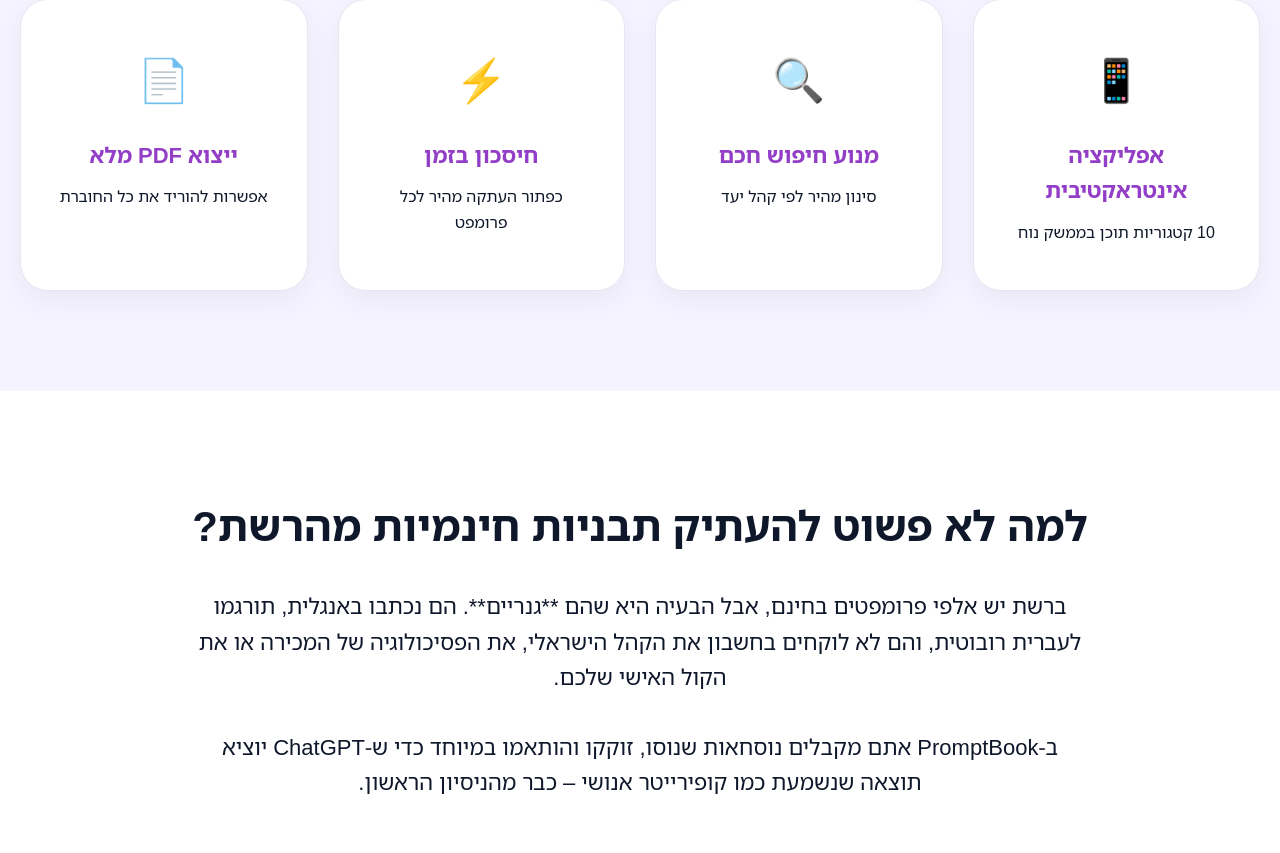
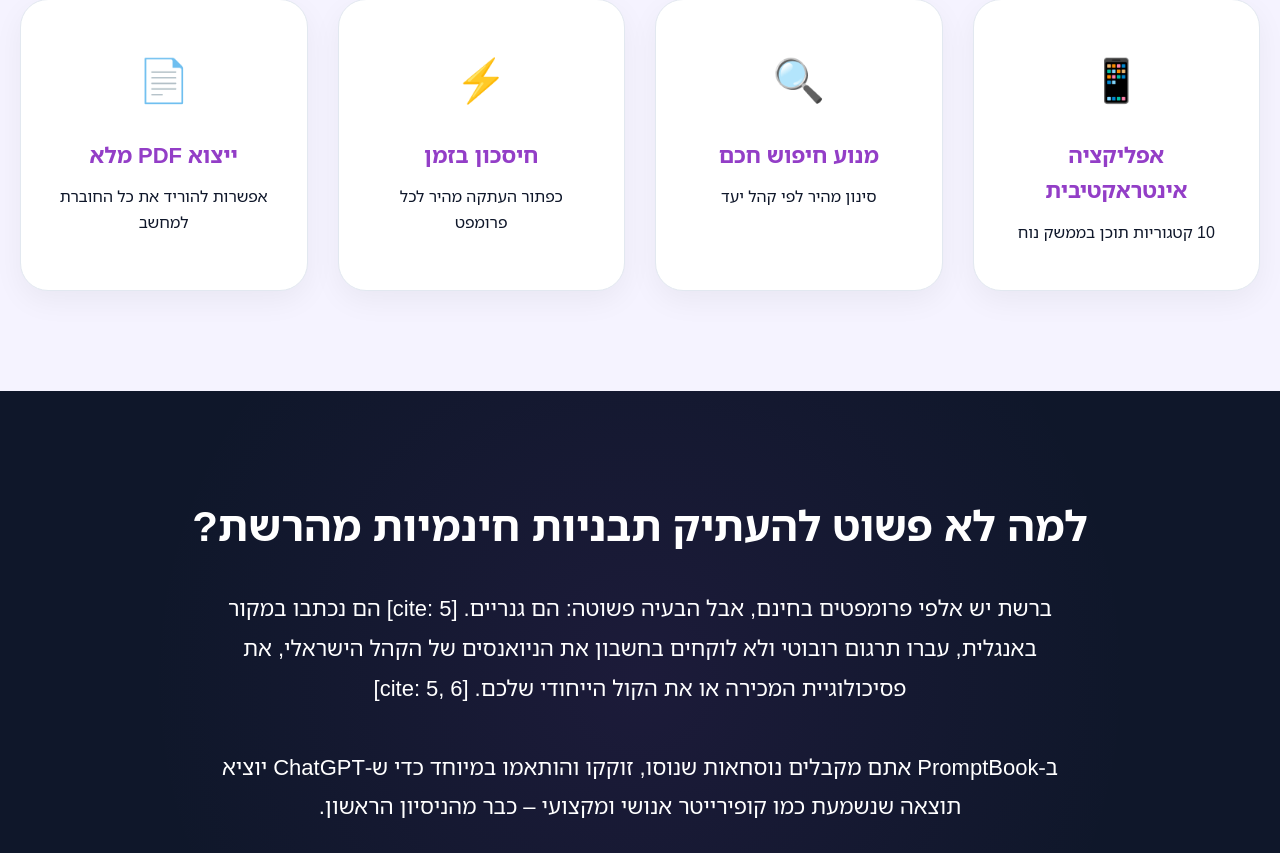
Before and after one commit to PINIKAR/promptbook-clean, a React (Vite) app: page / in a window 1280 px wide. Shown: the part 1747-2600 px from the top of the page. Built offline with nearby package versions, Linux system fonts and the light colour scheme.

Commit message:
Update LandingPage.tsx

```diff
--- a/src/pages/LandingPage.tsx
+++ b/src/pages/LandingPage.tsx
@@ -105,6 +105,7 @@ const LandingPage = () => {
           height: 110px;
           width: auto;
           filter: brightness(0) invert(1);
+          margin-left: 10px;
         }
 
         .header-title {
@@ -185,18 +186,19 @@ const LandingPage = () => {
         .price-box { background: white; border-radius: 45px; padding: 80px; text-align: center; border: 2px solid var(--c1); margin: 60px auto; max-width: 600px; box-shadow: 0 40px 100px rgba(0,0,0,0.15); }
         .new-price { font-size: 110px; font-weight: 900; background: var(--grad); -webkit-background-clip: text; -webkit-text-fill-color: transparent; line-height: 1; }
 
-        /* About Section Update */
+        /* About Section Box */
         .about-box { display: flex; align-items: center; gap: 60px; background: white; padding: 70px; border-radius: 45px; box-shadow: 0 20px 60px rgba(0,0,0,0.08); }
         .about-box img { width: 250px; height: 250px; border-radius: 40px; object-fit: cover; border: 5px solid var(--c1); }
 
         @media (max-width: 768px) {
             .landing-header { padding: 25px; flex-direction: column; gap: 20px; }
-            .header-logo-img { height: 70px; }
+            .header-logo-img { height: 70px; margin-left: 0; }
             .header-title { font-size: 28px; }
             .hero h1 { font-size: 40px; }
             .hero p { font-size: 18px; }
             .comparison-grid { grid-template-columns: 1fr; }
             .about-box { flex-direction: column; text-align: center; padding: 45px; }
+            .about-box img { width: 180px; height: 180px; }
         }
       `}</style>
 
@@ -252,19 +254,20 @@ const LandingPage = () => {
               <div className="feature-card"><span className="icon">📱</span><h3>אפליקציה אינטראקטיבית</h3><p>10 קטגוריות תוכן בממשק נוח</p></div>
               <div className="feature-card"><span className="icon">🔍</span><h3>מנוע חיפוש חכם</h3><p>סינון מהיר לפי קהל יעד</p></div>
               <div className="feature-card"><span className="icon">⚡</span><h3>חיסכון בזמן</h3><p>כפתור העתקה מהיר לכל פרומפט</p></div>
-              <div className="feature-card"><span className="icon">📄</span><h3>ייצוא PDF מלא</h3><p>אפשרות להוריד את כל החוברת</p></div>
+              <div className="feature-card"><span className="icon">📄</span><h3>ייצוא PDF מלא</h3><p>אפשרות להוריד את כל החוברת למחשב</p></div>
             </div>
           </div>
         </section>
 
-        {/* למה לא פשוט להשתמש בחינם? */}
-        <section className="sec" style={{padding: '100px 20px'}}>
-          <div className="wrap" style={{textAlign: 'center'}}>
-            <h2 style={{fontSize:'42px', fontWeight:'900', marginBottom:'30px'}}>למה לא פשוט להעתיק תבניות חינמיות מהרשת?</h2>
-            <p style={{fontSize: '22px', maxWidth: '900px', margin: '0 auto 40px'}}>
-              ברשת יש אלפי פרומפטים בחינם, אבל הבעיה היא שהם **גנריים**. הם נכתבו באנגלית, תורגמו לעברית רובוטית, והם לא לוקחים בחשבון את הקהל הישראלי, את הפסיכולוגיה של המכירה או את הקול האישי שלכם.
+        {/* מקטע: למה לא פשוט להעתיק תבניות? - מעוצב ומשודרג */}
+        <section style={{background: 'var(--dark)', color: 'white', padding: '100px 20px', position: 'relative', overflow: 'hidden'}}>
+          <div style={{position: 'absolute', top: 0, left: 0, width: '100%', height: '100%', opacity: 0.1, background: 'radial-gradient(circle at 50% 50%, var(--c1), transparent 70%)'}}></div>
+          <div className="wrap" style={{textAlign: 'center', position: 'relative', zIndex: 2}}>
+            <h2 style={{fontSize:'42px', fontWeight:'900', marginBottom:'30px', color: 'white'}}>למה לא פשוט להעתיק תבניות חינמיות מהרשת?</h2>
+            <p style={{fontSize: '22px', maxWidth: '900px', margin: '0 auto 40px', lineHeight: '1.8'}}>
+              ברשת יש אלפי פרומפטים בחינם, אבל הבעיה פשוטה: הם גנריים. [cite: 5] הם נכתבו במקור באנגלית, עברו תרגום רובוטי ולא לוקחים בחשבון את הניואנסים של הקהל הישראלי, את פסיכולוגיית המכירה או את הקול הייחודי שלכם. [cite: 5, 6]
               <br/><br/>
-              ב-PromptBook אתם מקבלים נוסחאות שנוסו, זוקקו והותאמו במיוחד כדי ש-ChatGPT יוציא תוצאה שנשמעת כמו קופירייטר אנושי – כבר מהניסיון הראשון.
+              ב-PromptBook אתם מקבלים נוסחאות שנוסו, זוקקו והותאמו במיוחד כדי ש-ChatGPT יוציא תוצאה שנשמעת כמו קופירייטר אנושי ומקצועי – כבר מהניסיון הראשון.
             </p>
           </div>
         </section>
@@ -294,19 +297,21 @@ const LandingPage = () => {
           </div>
         </section>
 
-        {/* אודות פנינה - לפי הקובץ המעודכן */}
+        {/* אודות פנינה - משוחזר ומשודרג לפי הקובץ האישי */}
         <section className="about-sec">
           <div className="wrap">
             <div className="about-box">
               <img src="/pnina-profile.jpg" alt="פנינה קריוף" />
               <div>
-                <h2 style={{color:'var(--c1)', fontWeight:'900', fontSize: '36px', marginBottom: '20px'}}>מחברת בין עולמות: טיפול. טכנולוגיה. טרנספורמציה.</h2>
-                <p style={{fontSize:'20px', lineHeight: '1.8'}}>
-                  שלום, אני פנינה. בעשור האחרון ליוויתי עשרות אנשים במסעות של ריפוי וצמיחה דרך NLP, טארוט, נומרולוגיה והעיצוב האנושי.
+                <h2 style={{color:'var(--c1)', fontWeight:'900', fontSize: '32px', marginBottom: '20px'}}>מחברת בין עולמות: טיפול. טכנולוגיה. טרנספורמציה. </h2>
+                <p style={{fontSize:'19px', lineHeight: '1.8'}}>
+                  נעים להכיר, אני פנינה. בעשור האחרון ליוויתי עשרות אנשים במסעות של ריפוי, צמיחה והתמרה דרך NLP, טארוט, נומרולוגיה והעיצוב האנושי. [cite: 4]
                   <br/><br/>
-                  בניתי את **PromptBook** כי אני לא מלמדת טכנולוגיה – אני מלמדת אנשים איך לא לפחד ממנה. כמטפלת ויוצרת, אני מכירה מקרוב את הנטייה לדחות את ה"טכני" לטובת ה"אנושי", ואני כאן כדי להראות לכם שהם יכולים לעבוד יחד.
+                  אני פונה אליכם – המטפלים, היוצרים, וכל מי שפועל מהלב ומרגיש שהעולם הדיגיטלי רץ קדימה ומשאיר אתכם קצת מאחור. [cite: 4] בינה מלאכותית עשויה להישמע מורכבת או מרוחקת, אבל אני כאן כדי להראות לכם אחרת. [cite: 5]
                   <br/><br/>
-                  כ-AI Master, חקרתי איך כלי הבינה המלאכותית יכולים לשרת אותנו בלי לוותר על הלב והאינטואיציה. המטרה שלי היא לפתוח לכם שער לעולם חדש, להחזיק לכם את היד, ולעזור לכם לכתוב פחות – ולמכור הרבה יותר.
+                  כ-AI Master שלמדתי מהטובים ביותר (עם עדן ביבס), חקרתי איך הכלים האלו יכולים לשרת אותנו בלי לוותר על מי שאנחנו באמת. [cite: 7, 8] אני מגיעה מהעולם שלכם ומכירה את הדילמות והרגישות.
+                  <br/><br/>
+                  <strong>"אני לא מלמדת טכנולוגיה – אני מלמדת אנשים איך לא לפחד ממנה." [cite: 2, 3, 9]</strong> אני כאן כדי להחזיק לכם את היד עד שתעברו את השער לעולם החדש הזה. [cite: 10]
                 </p>
               </div>
             </div>
```
